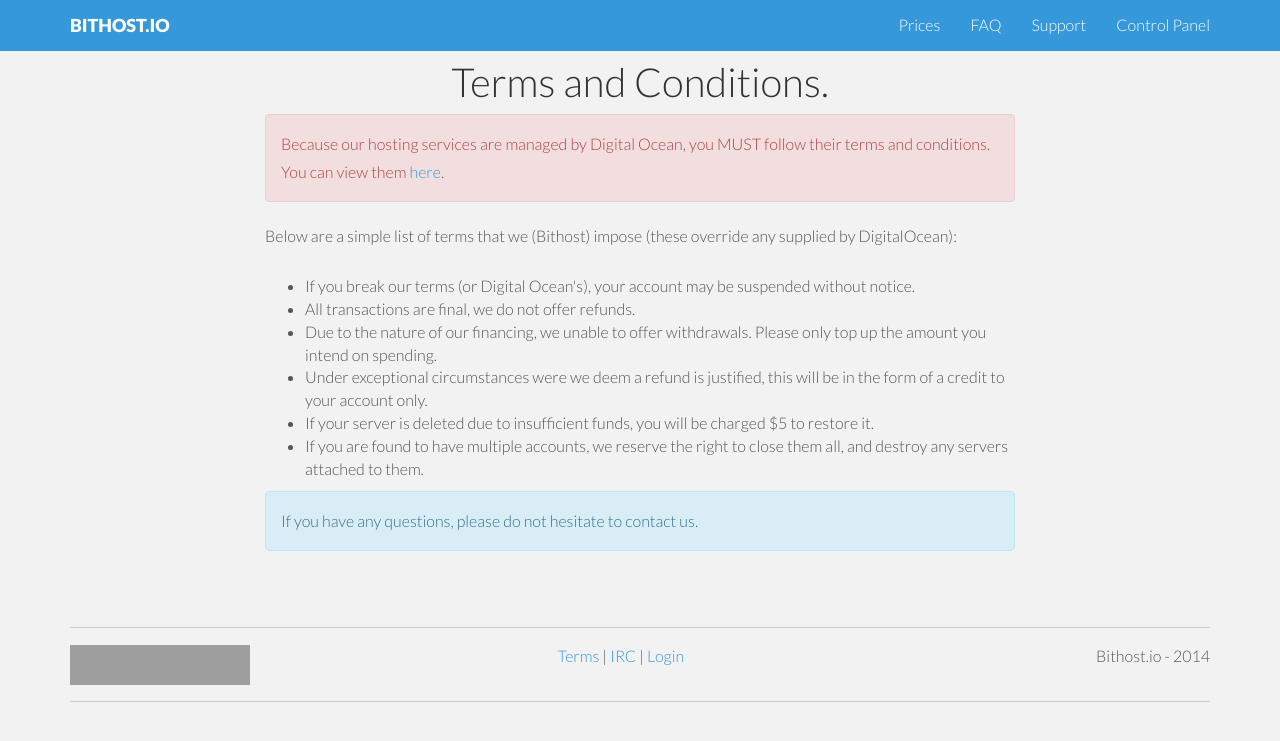
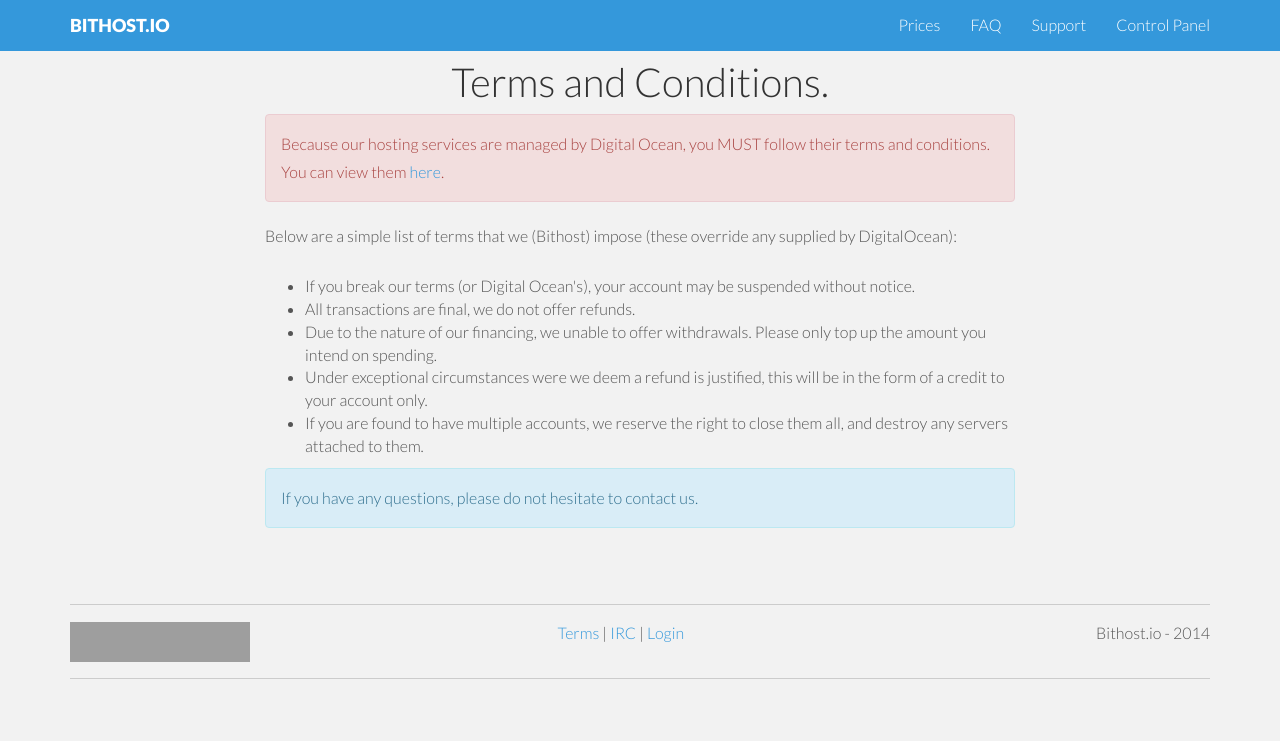
Before and after one commit to bithostio/www.bithost.io, a Jekyll site: the page built from terms/index.html, in a window 1280 px wide. Shown: the top 741 px of the page. Built offline with Jekyll 4.4.1, drawn with Linux system fonts in a browser that asks for light colours; nearby versions of some CDN libraries; Markdown is read by kramdown in place of the engine named in the settings; grey boxes are pictures that could not be loaded.

Commit message:
Remove restore fee

```diff
--- a/terms/index.html
+++ b/terms/index.html
@@ -24,14 +24,12 @@ title: Terms and Conditions
         <li>All transactions are final, we do not offer refunds.</li>
         <li>Due to the nature of our financing, we unable to offer withdrawals. Please only top up the amount you intend on spending.</li>
         <li>Under exceptional circumstances were we deem a refund is justified, this will be in the form of a credit to your account only.</li>
-        <li>If your server is deleted due to insufficient funds, you will be charged $5 to restore it.</li>
         <li>If you are found to have multiple accounts, we reserve the right to close them all, and destroy any servers attached to them.</li>
       </ul>
 
       <p class="alert alert-info">
         If you have any questions, please do not hesitate to contact us.
       </p>
-
     </div>
   </div>
 </div>
```
